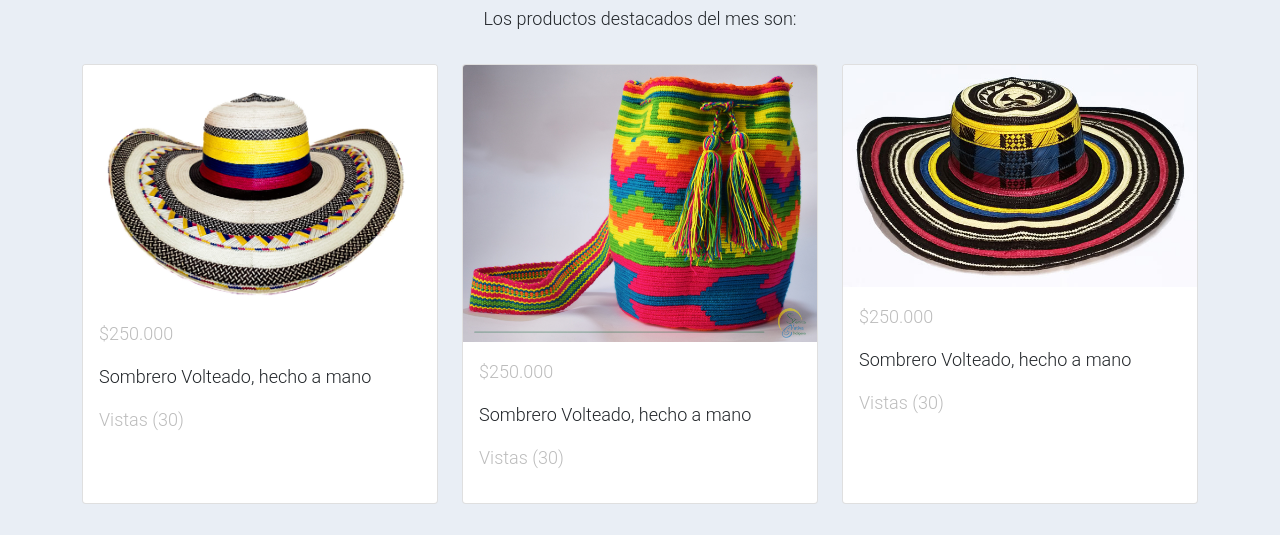
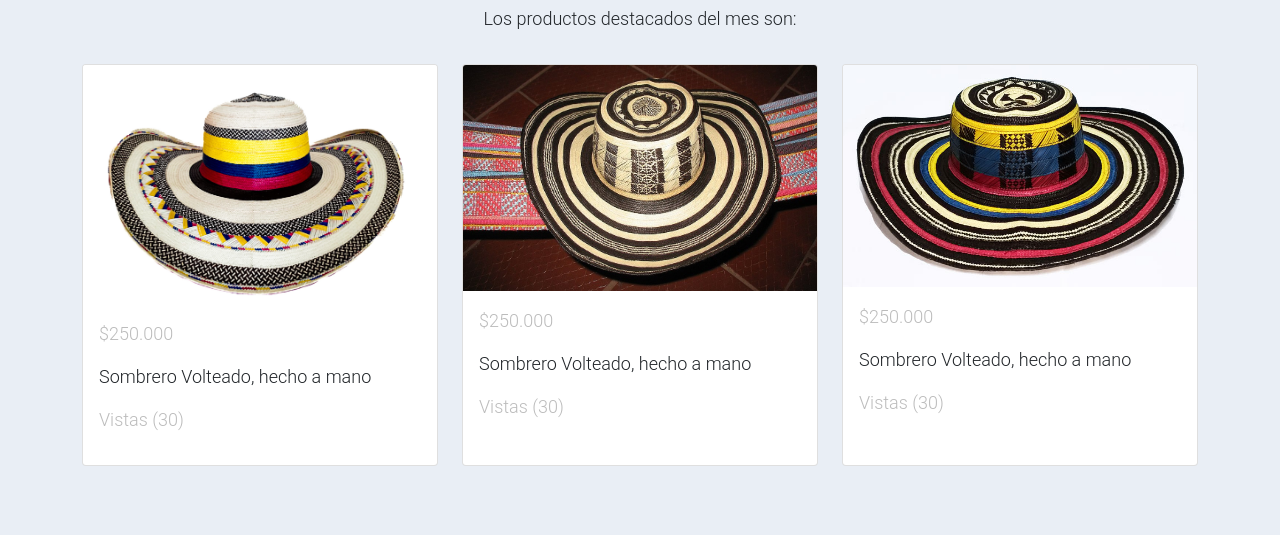
Before and after one commit to CarolynPro/Proyecto, a plain HTML site: page index.html in a window 1280 px wide. Shown: the part 1316-1851 px from the top of the page. Drawn offline with Linux system fonts and the light colour scheme.

Commit message:
sombreros

```diff
--- a/index.html
+++ b/index.html
@@ -238,7 +238,7 @@
             <div class="col-12 col-md-4 mb-4">
                 <div class="card h-100">
                     <a href="#">
-                        <img src="assets/img/feature_prod_03.jpg" class="card-img-top">
+                        <img src="assets/img/category_img_01.jpg" class="card-img-top">
                     </a>
                     <div class="card-body">
                         <ul class="list-unstyled d-flex justify-content-between">
```
